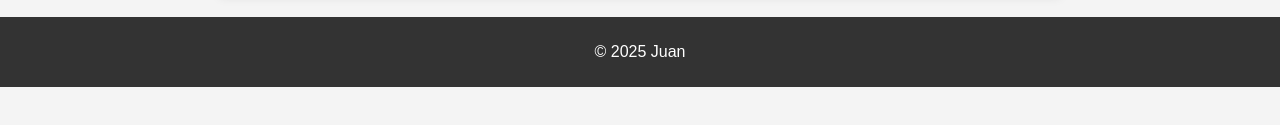
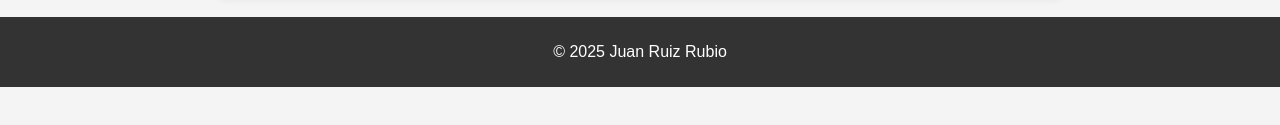
Before and after one commit to LilLonchas/TFLM1, a plain HTML site: page index.html in a window 1280 px wide. Shown: the part 433-558 px from the top of the page. Drawn offline with Linux system fonts and the light colour scheme.

Commit message:
Cambio nombre footer

```diff
--- a/index.html
+++ b/index.html
@@ -31,7 +31,7 @@
         </section>
     </main>
     <footer>
-        <p>&copy; 2025 Juan</p>
+        <p>&copy; 2025 Juan Ruiz Rubio</p>
     </footer>
 </body>
 </html>
```
